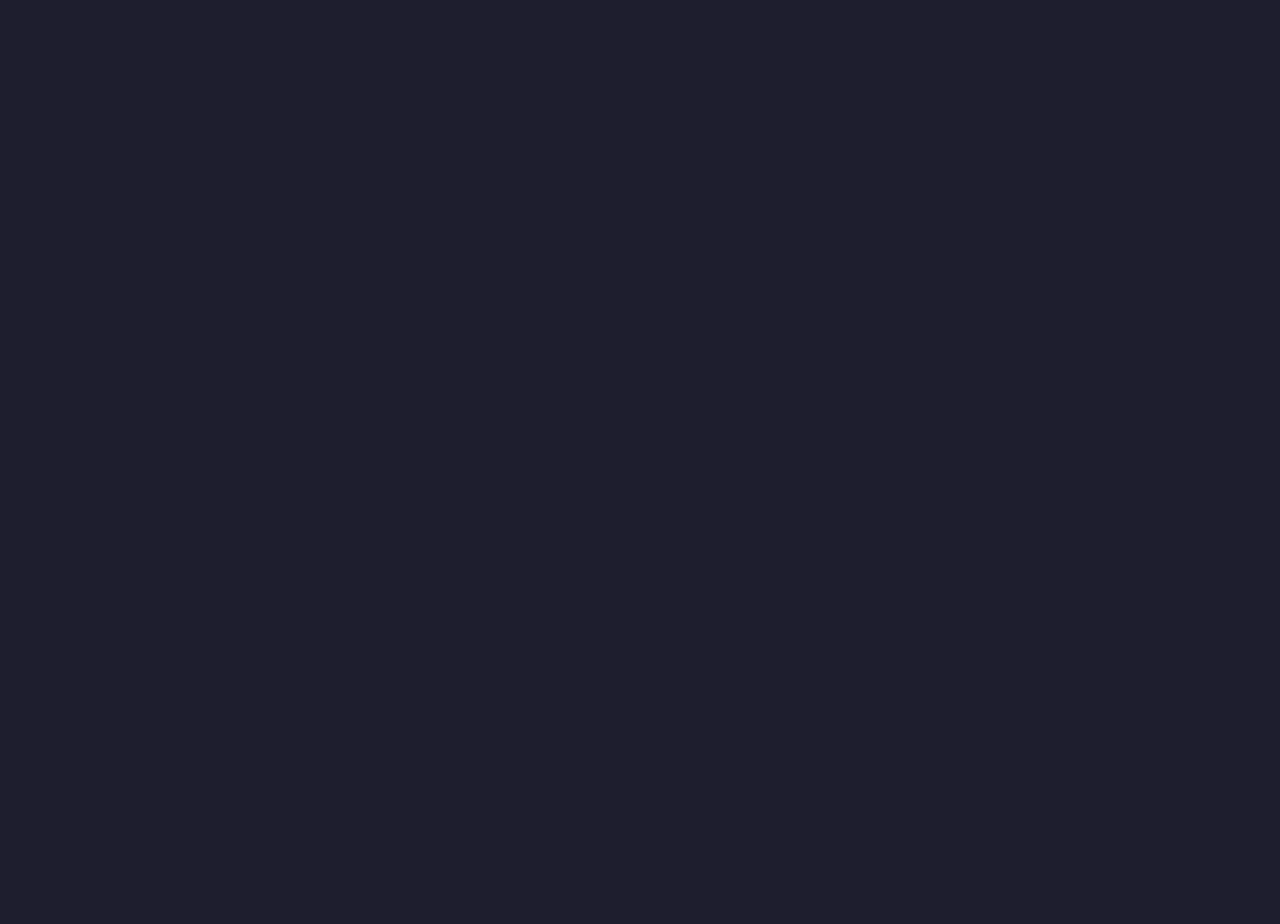
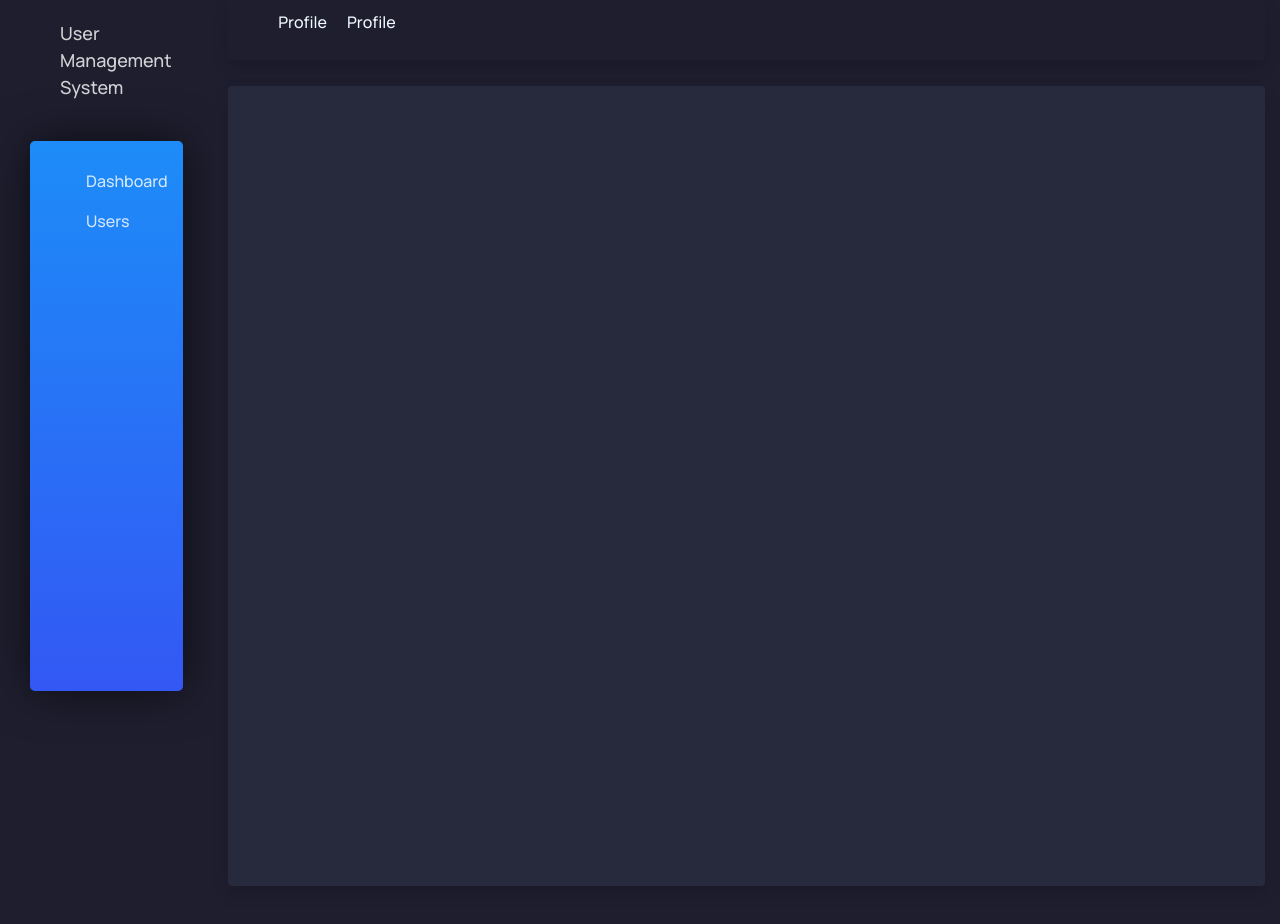
Before and after one commit to JiHaripriya/User-Management, an Angular app: page /home in a window 1280 px wide. Before the commit this address led to /. Shown: the top 924 px of the page. Before the commit the page ends 800 px from the top, so only its background shows below. Built offline with nearby package versions, Linux system fonts and the light colour scheme.

Commit message:
Switch tabs dashboard and user

```diff
--- a/src/app/authentication-layout/password/password.component.ts
+++ b/src/app/authentication-layout/password/password.component.ts
@@ -35,6 +35,7 @@ export class PasswordComponent implements OnInit {
       password = this.passwordForm.value.password;
 
     let authObs: Observable<AuthResponseData>;
+
     // logic to check whether password matches the user --> pass email and password to api
     authObs = this.authService.login(userEmail, password);
 
@@ -43,7 +44,7 @@ export class PasswordComponent implements OnInit {
         // fetch user details from user-db.json
 
         // navigate to dashboard if authenticated
-        this.router.navigateByUrl('/dashboard');
+        this.router.navigateByUrl('/home/dashboard');
       },
       (errorMessage) => {
         alert(errorMessage);
--- a/src/app/authentication-layout/username/username.component.ts
+++ b/src/app/authentication-layout/username/username.component.ts
@@ -26,7 +26,7 @@ export class UsernameComponent implements OnInit {
   }
 
   onSubmit() {
-    console.log(this.usernameForm.value.email);
+
     // logic to check whether email is valid
     let authObs: Observable<AuthResponseData>;
     authObs = this.authService.emailVerification(this.usernameForm.value.email);
--- a/src/app/main-layout/content/dashboard/dashboard.component.html
+++ b/src/app/main-layout/content/dashboard/dashboard.component.html
@@ -1 +1 @@
-<p>dashboard works!</p>
+<h3>DASHBOARD!</h3>
--- a/src/app/main-layout/main-layout.component.html
+++ b/src/app/main-layout/main-layout.component.html
@@ -24,8 +24,10 @@
         style="height: 800px; margin-top: 26px"
       >
         <div class="col-md-12">
+
           <!-- Dynamically load content -->
-          <app-users></app-users>
+          <router-outlet></router-outlet>
+
         </div>
       </div>
 
--- a/src/app/main-layout/sidebar/sidebar.component.css
+++ b/src/app/main-layout/sidebar/sidebar.component.css
@@ -9,5 +9,9 @@
 }
 
 p {
-  color: rgba(255, 255, 255) !important;
+  color: var(--font-color) !important;
 }
+
+.nav-link {
+  color: var(--font-color) !important;
+}
--- a/src/app/main-layout/sidebar/sidebar.component.html
+++ b/src/app/main-layout/sidebar/sidebar.component.html
@@ -4,12 +4,12 @@
   </p>
   <div class="sidebar-wrapper">
     <ul class="nav" style="display: block">
-      <!-- Router link redirection to specific tab-->
+      <!-- Router link redirection to specific tab -->
       <li class="nav-item active">
-        <a><p>Dashboard</p></a>
+        <a routerLink="dashboard" class="nav-link" routerLinkActive="active">Dashboard</a>
       </li>
       <li class="nav-item">
-        <a> <p>Users</p></a>
+        <a routerLink="users" class="nav-link">Users</a>
       </li>
     </ul>
   </div>
```
Also changed, not shown: src/app/app-routing.module.ts (+6 -1 lines).
